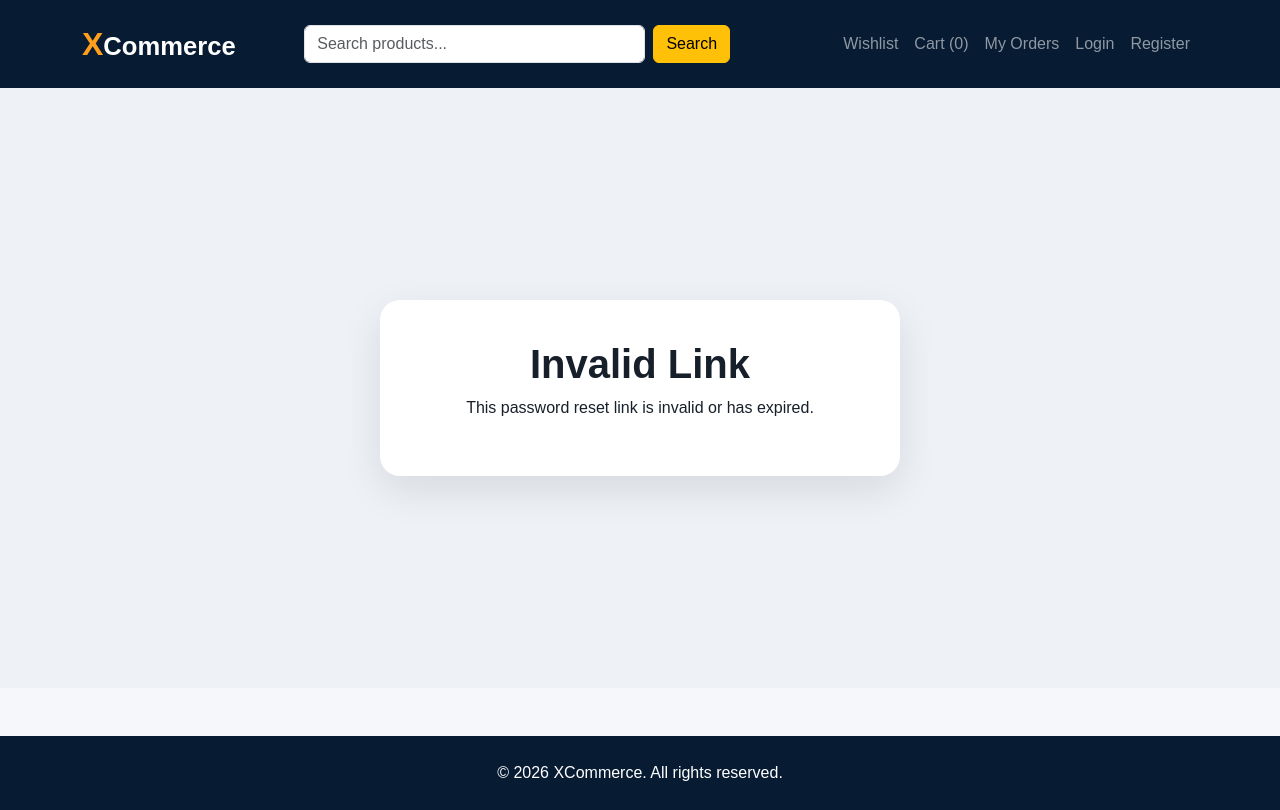
After one commit to fmuntasir751-prog/XCommerce, a Django app: page /accounts/reset/1/1/ in a window 1280 px wide. The commit adds this page. Run offline with Django 5.2, Linux system fonts and the light colour scheme.

Commit message:
Complete user registration and password reset

```diff
--- a/accounts/urls.py
+++ b/accounts/urls.py
@@ -1,5 +1,5 @@
 from django.contrib.auth import views as auth_views
-from django.urls import path
+from django.urls import path, reverse_lazy
 
 from . import views
 
@@ -37,4 +37,45 @@ urlpatterns = [
         views.profile_edit,
         name="profile_edit",
     ),
+
+    # Forgot Password
+    path(
+        "password-reset/",
+        auth_views.PasswordResetView.as_view(
+            template_name="accounts/password_reset_form.html",
+            email_template_name="accounts/password_reset_email.html",
+            subject_template_name="accounts/password_reset_subject.txt",
+            success_url=reverse_lazy(
+                "accounts:password_reset_done"
+            ),
+        ),
+        name="password_reset",
+    ),
+
+    path(
+        "password-reset/done/",
+        auth_views.PasswordResetDoneView.as_view(
+            template_name="accounts/password_reset_done.html",
+        ),
+        name="password_reset_done",
+    ),
+
+    path(
+        "reset/<uidb64>/<token>/",
+        auth_views.PasswordResetConfirmView.as_view(
+            template_name="accounts/password_reset_confirm.html",
+            success_url=reverse_lazy(
+                "accounts:password_reset_complete"
+            ),
+        ),
+        name="password_reset_confirm",
+    ),
+
+    path(
+        "reset/complete/",
+        auth_views.PasswordResetCompleteView.as_view(
+            template_name="accounts/password_reset_complete.html",
+        ),
+        name="password_reset_complete",
+    ),
 ]
--- a/templates/accounts/login.html
+++ b/templates/accounts/login.html
@@ -54,7 +54,11 @@
                 Login
             </button>
         </form>
-
+<p class="text-center mt-3">
+    <a href="{% url 'accounts:password_reset' %}">
+        Forgot Password?
+    </a>
+</p>
         <p class="text-center mt-4 mb-0">
             Don’t have an account?
 
--- /dev/null
+++ b/templates/accounts/password_reset_confirm.html
@@ -0,0 +1,28 @@
+{% extends "base.html" %}
+
+{% block title %}Set New Password | XCommerce{% endblock %}
+
+{% block content %}
+<section class="auth-section">
+    <div class="auth-card">
+        {% if validlink %}
+            <h1 class="fw-bold text-center">Set New Password</h1>
+
+            <form method="post">
+                {% csrf_token %}
+                {{ form.as_p }}
+
+                <button class="btn btn-warning w-100" type="submit">
+                    Change Password
+                </button>
+            </form>
+        {% else %}
+            <h1 class="fw-bold text-center">Invalid Link</h1>
+
+            <p class="text-center">
+                This password reset link is invalid or has expired.
+            </p>
+        {% endif %}
+    </div>
+</section>
+{% endblock %}
--- /dev/null
+++ b/templates/accounts/password_reset_subject.txt
@@ -0,0 +1 @@
+Reset your XCommerce password
```
Also changed, not shown: templates/accounts/password_reset_complete.html (added, +20 -0 lines), templates/accounts/password_reset_done.html (added, +16 -0 lines), templates/accounts/password_reset_email.html (added, +11 -0 lines), templates/accounts/password_reset_form.html (added, +30 -0 lines).
